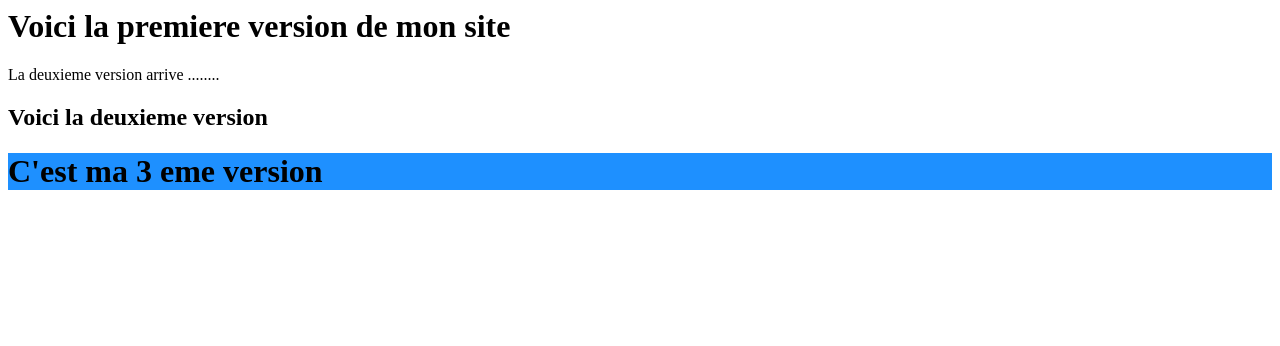
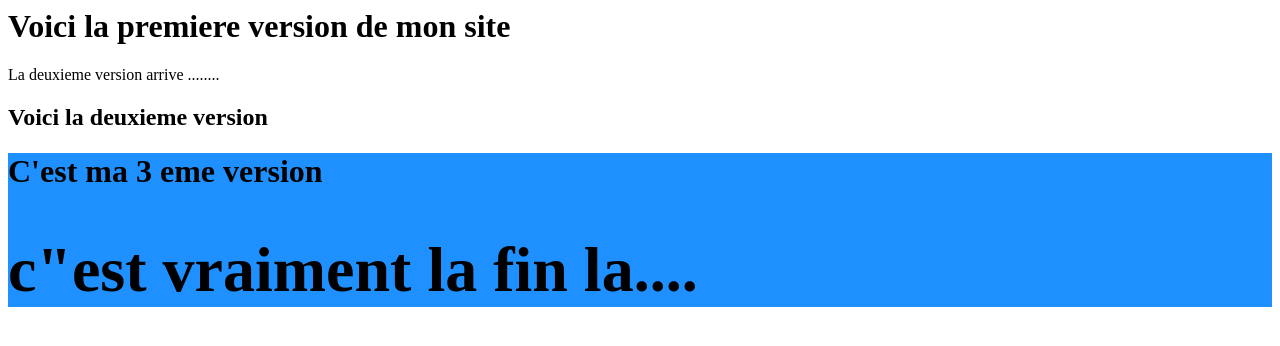
Before and after one commit to Adamcorcia/GUARDIA, a plain HTML site: page index.html in a window 1280 px wide. Drawn offline with Linux system fonts and the light colour scheme.

Commit message:
ma 3 eme version du site

```diff
--- a/index.html
+++ b/index.html
@@ -8,5 +8,7 @@
 
 <h1 style="background-color:DodgerBlue;">C'est ma 3 eme version<h/1>
 
+<h1> c"est vraiment la fin la....</h1>
+
 </body>
 </html>
```
